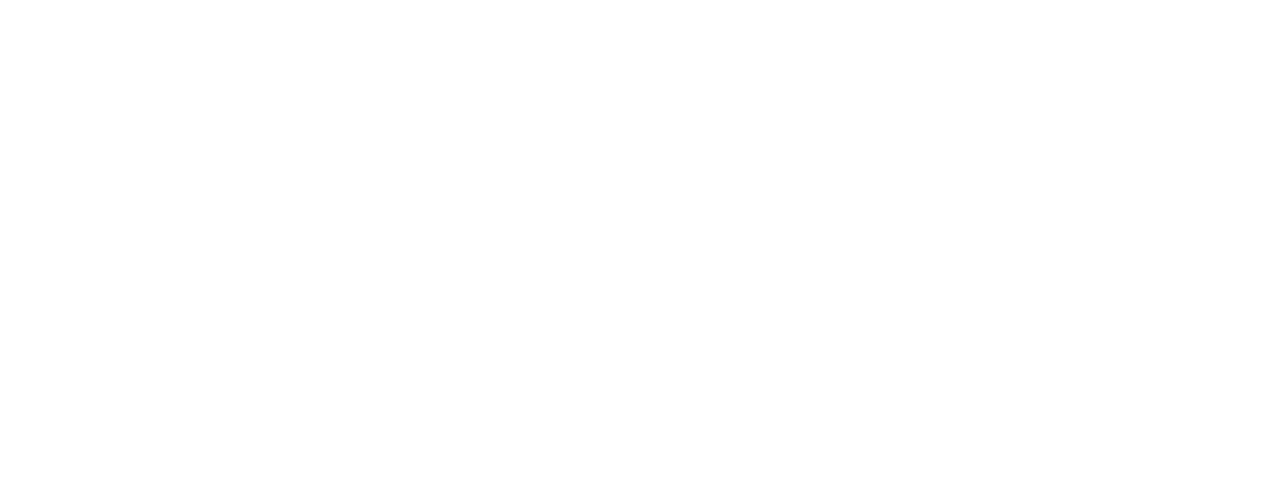
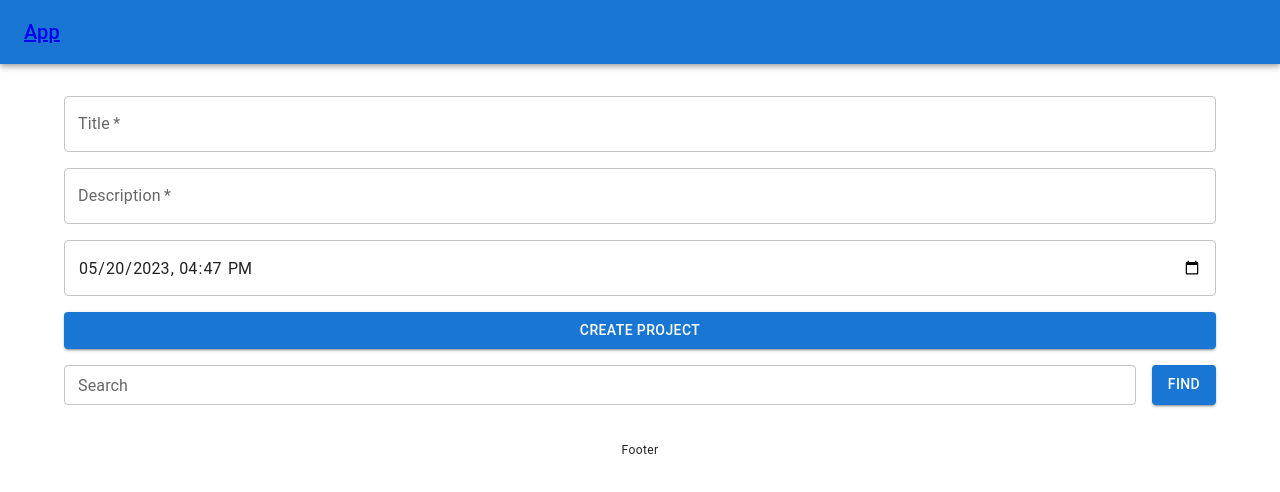
Before and after one commit to Yny4ii/management-system, a React (Create React App) app: page / in a window 1280 px wide. Shown: the top 492 px of the page. Built offline with nearby package versions, Linux system fonts and the light colour scheme.

Commit message:
feat: add home page

```diff
--- a/src/App.tsx
+++ b/src/App.tsx
@@ -1,10 +1,16 @@
 import React from 'react';
+import {Route, Routes} from "react-router-dom";
+import HomePage from "./pages/HomePage";
+import Layout from "./components/Layout";
 
 function App() {
-  return (
-    <div>
-    </div>
-  );
+    return (
+        <Routes>
+            <Route path='/' element={<Layout/>}>
+                <Route index element={<HomePage/>}/>
+            </Route>
+        </Routes>
+    );
 }
 
 export default App;
--- /dev/null
+++ b/src/components/Layout.tsx
@@ -0,0 +1,16 @@
+import React from 'react';
+import Header from "./Header";
+import {Outlet} from "react-router-dom";
+import Footer from "./Footer";
+
+const Layout = () => {
+    return (
+        <>
+            <Header/>
+            <Outlet/>
+            <Footer/>
+        </>
+    );
+};
+
+export default Layout;
--- a/src/components/task.tsx
+++ b/src/components/ProjectCard.tsx
@@ -1,29 +1,34 @@
 import React from 'react';
 import {Card, CardActionArea, CardContent, Typography} from "@mui/material";
 
-interface ITaskProps {
-    title: string;
-    description: string;
-    timestamp: string;
-    estimation: string;
+interface IProjectCardProps {
+    id:string,
+
+    title: string,
+    description: string,
+    timestamp: string,
 }
 
-const Task = ({title, description, timestamp, estimation}: ITaskProps) => {
+const ProjectCard = ({description, timestamp, title, id}: IProjectCardProps) => {
     return (
         <Card>
             <CardActionArea>
                 <CardContent>
                     <Typography gutterBottom variant="h5" component="h2">
+                        Title:
                         {title}
                     </Typography>
                     <Typography variant="body2" color="textSecondary" component="p">
+                        Description:
                         {description}
                     </Typography>
-                    <Typography variant="caption" color="textSecondary">
+                    <Typography variant="body2" color="textSecondary">
+                        Timestamp:
                         {timestamp}
                     </Typography>
                     <Typography variant="caption" color="textSecondary">
-                        {estimation}
+                        Id:
+                        {id}
                     </Typography>
                 </CardContent>
             </CardActionArea>
@@ -31,4 +36,4 @@
     );
 };
 
-export default Task;
+export default ProjectCard;
--- /dev/null
+++ b/src/components/ProjectForm.tsx
@@ -0,0 +1,48 @@
+import {Button, TextField} from "@mui/material";
+import {useForm} from "react-hook-form";
+
+interface IProjectFormProps {
+    onSubmit: (date: IFormValues) => void;
+}
+
+export interface IFormValues {
+    title: string,
+    description: string,
+    timestamp: string;
+}
+
+const ProjectForm = ({onSubmit}: IProjectFormProps) => {
+
+    const form = useForm<IFormValues>({
+        defaultValues: {
+            title: "",
+            description: "",
+            timestamp: new Date().toISOString().slice(0, -8),
+        }
+    })
+    const {register, handleSubmit} = form;
+
+
+    return (
+        <form onSubmit={handleSubmit(onSubmit)} style={{display: "flex", flexDirection: "column", gap: '1rem'}}>
+            <TextField
+                label="Title"
+                required
+                {...register("title")}
+            />
+            <TextField
+                label="Description"
+                required
+                {...register("description")}
+            />
+            <TextField
+                type="datetime-local"
+                required
+                {...register("timestamp")}
+            />
+            <Button type="submit" variant="contained" color="primary">Create Project</Button>
+        </form>
+    );
+};
+
+export default ProjectForm
--- a/src/index.tsx
+++ b/src/index.tsx
@@ -1,12 +1,21 @@
 import React from 'react';
 import ReactDOM from 'react-dom/client';
 import App from './App';
+import {CssBaseline} from "@mui/material";
+import {BrowserRouter} from "react-router-dom";
+import {Provider} from "react-redux";
+import {store} from "./redux/store";
 
 const root = ReactDOM.createRoot(
-  document.getElementById('root') as HTMLElement
+    document.getElementById('root') as HTMLElement
 );
 root.render(
-  <React.StrictMode>
-    <App />
-  </React.StrictMode>
+    <React.StrictMode>
+        <CssBaseline/>
+        <BrowserRouter>
+            <Provider store={store}>
+                <App/>
+            </Provider>
+        </BrowserRouter>
+    </React.StrictMode>
 );
--- /dev/null
+++ b/src/pages/HomePage.tsx
@@ -0,0 +1,60 @@
+import {useEffect, useState} from 'react';
+import {Button, Container, Grid, TextField} from "@mui/material";
+import ProjectForm, {IFormValues} from "../components/ProjectForm";
+import {addProject} from "../redux/slices/projectsSlice";
+import {useAppDispatch, useAppSelector} from "../hooks/hooks";
+import ProjectCard from "../components/ProjectCard";
+import {Link} from "react-router-dom";
+
+
+function HomePage() {
+    const dispatch = useAppDispatch();
+    const {project} = useAppSelector(state => state);
+    const [searchTerm, setSearchTerm] = useState('');
+    const [filteredProjects, setFilteredProjects] = useState(project);
+
+    useEffect(()=>{
+        setFilteredProjects(project.filter(project => project.id.toString().includes(searchTerm) || project.title.toLowerCase().includes(searchTerm.toLowerCase())));
+    },[project])
+
+
+    const handleSearchChange = (event) => {
+        setSearchTerm(event.target.value);
+    };
+
+    const handleSearchSubmit = (event) => {
+        event.preventDefault();
+        setFilteredProjects(project.filter(project => project.id.toString().includes(searchTerm) || project.title.toLowerCase().includes(searchTerm.toLowerCase())));
+    };
+
+    const handleProjectFormSubmit = (date: IFormValues) => {
+        const project = {...date, id: Math.random().toString(), backlog: [], sprints: []}
+        dispatch(addProject(project))
+    }
+
+    return (
+        <Container maxWidth="lg" style={{marginTop: '2rem'}}>
+            <ProjectForm onSubmit={handleProjectFormSubmit}/>
+            <Grid container spacing={3}>
+                <Grid item xs={12}>
+                    <form onSubmit={handleSearchSubmit} style={{display: 'flex', marginTop: '1rem'}}>
+                        <TextField label="Search" variant="outlined" size="small" fullWidth value={searchTerm}
+                                   onChange={handleSearchChange}/>
+                        <Button type="submit" variant="contained" color="primary"
+                                style={{marginLeft: '1rem'}}>Find</Button>
+                    </form>
+                </Grid>
+                {filteredProjects.map(project => (
+                    <Grid item xs={12} sm={6} md={4} key={project.id}>
+                        <Link to={`/project/:${project.id}`}>
+                            <ProjectCard description={project.description} title={project.title}
+                                         timestamp={project.timestamp} id={project.id}/>
+                        </Link>
+                    </Grid>
+                ))}
+            </Grid>
+        </Container>
+    );
+}
+
+export default HomePage;
--- a/src/redux/slices/projectsSlice.ts
+++ b/src/redux/slices/projectsSlice.ts
@@ -4,16 +4,16 @@
 import {addSprint, deleteSprint, removeTaskFromSprint, updateSprint} from "./sprintsSlice";
 
 interface InitialState {
-    project: Project[]
+    projects: Project[]
 }
 
 const initialState: InitialState = {
-    project: []
+    projects: []
 }
 
 const projectsSlice = createSlice({
     name: 'projects',
-    initialState: initialState.project,
+    initialState: initialState.projects,
     reducers: {
         addProject: (state, action: PayloadAction<Project>) => {
             state.push(action.payload)
```
Also changed, not shown: src/components/TaskCard.tsx (added, +33 -0 lines), src/components/Footer.tsx (renamed from src/components/footer.tsx), src/components/Header.tsx (renamed from src/components/header.tsx).
